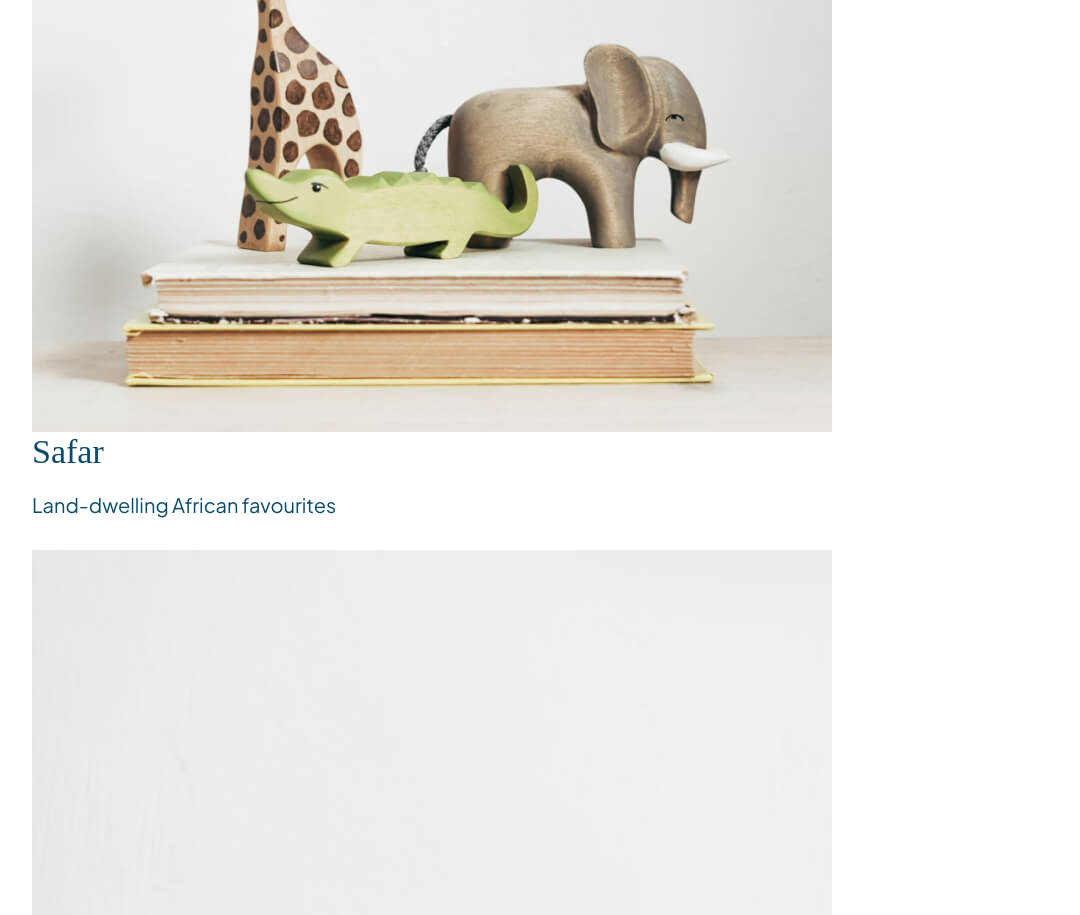
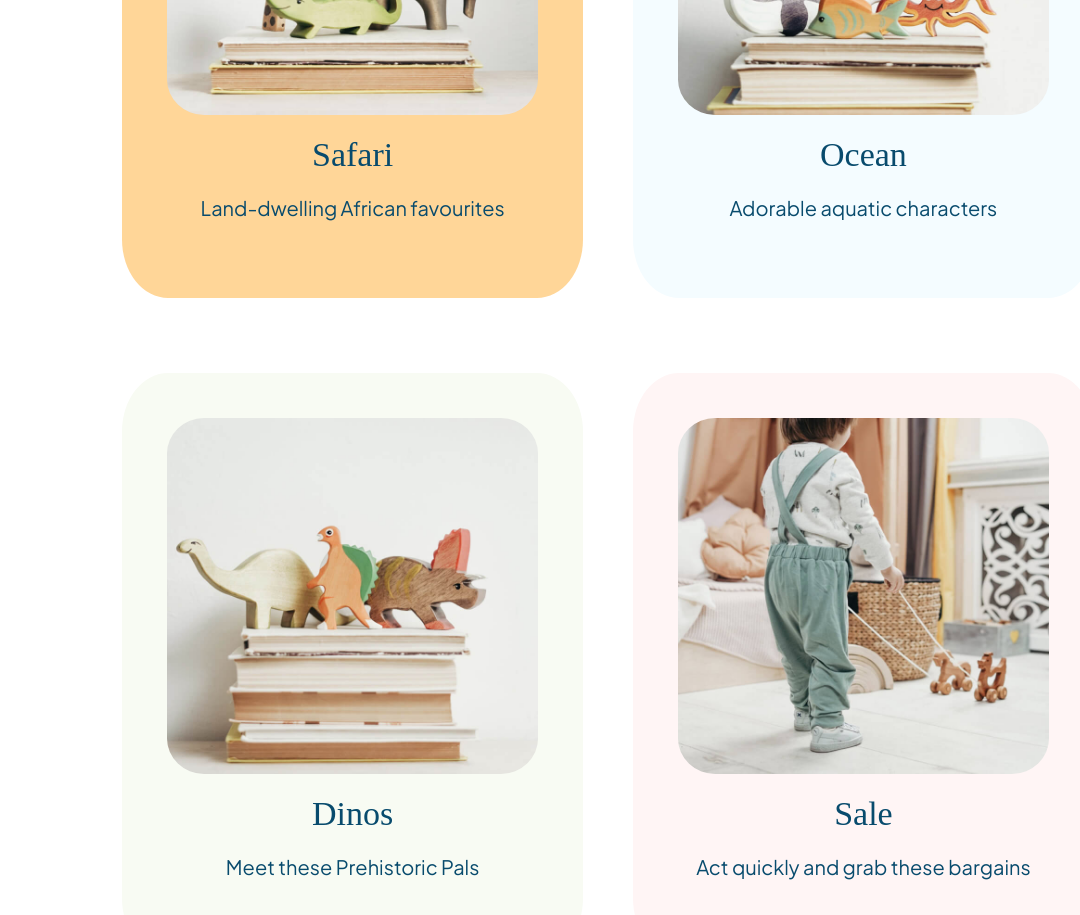
Before and after one commit to blakeknees/ecommerce-store, a plain HTML site: page index.html in a window 1280 px wide. Shown: the part 1320-2235 px from the top of the page, without its empty margins (32-1112 px from the left). Drawn offline with Linux system fonts and the light colour scheme; files whose address does not match are found by name; a web font is replaced by a local one.

Commit message:
added categories styling

```diff
--- a/index.html
+++ b/index.html
@@ -97,7 +97,7 @@
 					<li class="items item-1">
 						<a href="#">
 							<img src="./assets/safari-trio.jpg" alt="Hand Carved safari animal">
-							<h4>Safar</h4>
+							<h4>Safari</h4>
 							<p>Land-dwelling African favourites</p>
 						</a>
 					</li>
--- /dev/null
+++ b/styles/sass/partials/_categories.scss
@@ -0,0 +1,37 @@
+@use "./variables";
+
+.category-gallery {
+    display: flex;
+    flex-wrap: wrap;
+    justify-content: center;
+
+    .items {
+        width: 40%;
+        margin: 50px 25px 25px;
+        border-radius: 10%;
+        padding: 45px;
+        text-align: center;
+        display: flex;
+        flex-direction: column;
+        img {
+            border-radius: 10%;
+            margin-bottom: 20px;
+        }
+        a:hover,
+        a:focus {
+            transform: scale(0.95);
+        }
+    }
+    .item-1 {
+        background: variables.$quinary;
+    }
+    .item-2 {
+        background: variables.$secondary;
+    }
+    .item-3 {
+        background: variables.$tertiary;
+    }
+    .item-4 {
+        background: variables.$quaternary
+    }
+}
--- a/styles/sass/styles.scss
+++ b/styles/sass/styles.scss
@@ -4,6 +4,7 @@
 @use "./partials/global";
 @use "./partials/nav";
 @use "./partials/header";
+@use "./partials/categories";
 
 // COLOURS:
 // primary text (blue): #084b6d;
```
Also changed, not shown: styles/styles.css.
